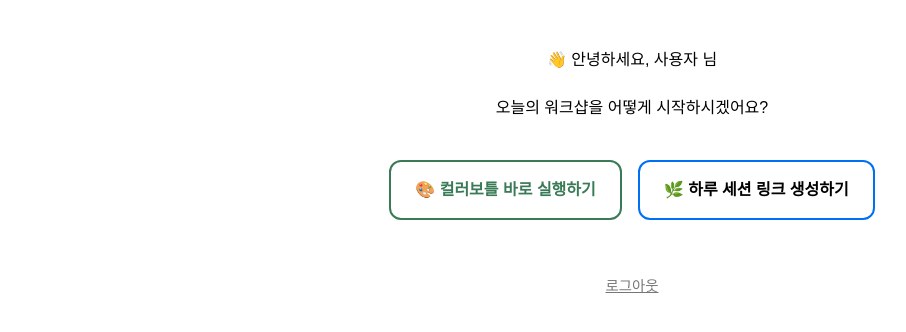
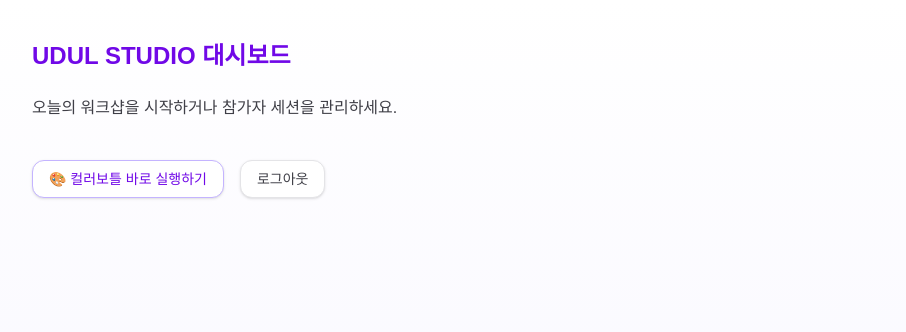
Before and after one commit to Erica-jihyeon/color-bottle-app, a Next.js app: page /dashboard in a window 1280 px wide. Shown: the top 332 px of the page, without its empty margins (8-914 px from the left). Built offline with nearby package versions, Linux system fonts and the light colour scheme; no server answers.

Commit message:
subscription-1

```diff
--- /dev/null
+++ b/app/admin/subscriptions/page.tsx
@@ -0,0 +1,85 @@
+"use client";
+
+import { useEffect, useState } from "react";
+import { collection, getDocs, updateDoc, doc } from "firebase/firestore";
+import { db } from "@/lib/firebase";
+
+type Subscription = {
+  email: string;
+  status: string;
+  expiresAt: string;
+  plan: string;
+};
+
+export default function AdminSubscriptionsPage() {
+  const [subs, setSubs] = useState<Subscription[]>([]);
+
+  const fetchSubscriptions = async () => {
+    const snapshot = await getDocs(collection(db, "subscriptions"));
+    const data = snapshot.docs.map((d) => ({
+      email: d.id,
+      ...d.data(),
+    })) as Subscription[];
+    setSubs(data);
+  };
+
+  const handleApprove = async (email: string) => {
+    const ref = doc(db, "subscriptions", email);
+    await updateDoc(ref, {
+      status: "active",
+      expiresAt: new Date(Date.now() + 30 * 24 * 60 * 60 * 1000).toISOString(), // +30일
+    });
+    alert(`${email} 님의 구독이 30일간 활성화되었습니다.`);
+    fetchSubscriptions();
+  };
+
+  useEffect(() => {
+    fetchSubscriptions();
+  }, []);
+
+  return (
+    <div className="min-h-screen bg-white p-10">
+      <h1 className="text-2xl font-bold mb-6 text-violet-700">구독 관리 대시보드</h1>
+
+      <table className="w-full border-collapse">
+        <thead>
+          <tr className="bg-violet-100 text-left">
+            <th className="p-3">이메일</th>
+            <th className="p-3">상태</th>
+            <th className="p-3">만료일</th>
+            <th className="p-3">플랜</th>
+            <th className="p-3">관리</th>
+          </tr>
+        </thead>
+        <tbody>
+          {subs.map((s) => (
+            <tr key={s.email} className="border-b">
+              <td className="p-3">{s.email}</td>
+              <td className="p-3">
+                {s.status === "pending" ? (
+                  <span className="text-yellow-600 font-semibold">대기중</span>
+                ) : s.status === "expired" ? (
+                  <span className="text-red-600 font-semibold">만료</span>
+                ) : (
+                  <span className="text-green-600 font-semibold">활성</span>
+                )}
+              </td>
+              <td className="p-3">{s.expiresAt?.split("T")[0]}</td>
+              <td className="p-3">{s.plan}</td>
+              <td className="p-3">
+                {s.status === "pending" && (
+                  <button
+                    onClick={() => handleApprove(s.email)}
+                    className="rounded-md bg-green-600 px-3 py-1 text-white text-sm hover:bg-green-700"
+                  >
+                    승인하기
+                  </button>
+                )}
+              </td>
+            </tr>
+          ))}
+        </tbody>
+      </table>
+    </div>
+  );
+}
--- a/components/Dashboard.tsx
+++ b/components/Dashboard.tsx
@@ -1,109 +1,42 @@
 "use client";
 
-import { useState } from "react";
-import Link from "next/link";
+import useSubscriptionWatcher from "@/hooks/useSubscriptionWatcher";
+import SubscriptionBannerOrModal from "@/components/SubscriptionBannerOrModal";
 
-export default function Dashboard({ user }: { user: any }) {
-  const [sessionLink, setSessionLink] = useState<string | null>(null);
-  const [loading, setLoading] = useState(false);
-
-  const createSession = async () => {
-    try {
-      setLoading(true);
-      const res = await fetch("/api/create-session", { method: "POST" });
-      const data = await res.json();
-      setSessionLink(`${window.location.origin}/session/${data.id}`);
-    } catch (err) {
-      console.error("세션 생성 실패:", err);
-      alert("세션을 생성하는 중 문제가 발생했습니다.");
-    } finally {
-      setLoading(false);
-    }
-  };
+export default function DashboardPage() {
+  const { status, daysLeft, markAsPending } = useSubscriptionWatcher();
 
   return (
-    <div
-      style={{
-        padding: "3rem",
-        textAlign: "center",
-        display: "flex",
-        flexDirection: "column",
-        alignItems: "center",
-        gap: "1.5rem",
-        minHeight: "100vh",
-      }}
-    >
-      <h1>👋 안녕하세요, {user?.name ?? "사용자"} 님</h1>
-      <p>오늘의 워크샵을 어떻게 시작하시겠어요?</p>
+    <div className="relative min-h-screen bg-gradient-to-b from-white to-violet-50">
+      <SubscriptionBannerOrModal
+        status={status}
+        daysLeft={daysLeft}
+        markAsPending={markAsPending}
+      />
 
-      {/* 선택 버튼 두 가지 */}
-      <div style={{ display: "flex", gap: "1rem", marginTop: "1rem" }}>
-        <Link
-          href="/workshop"
-          style={{
-            padding: "1rem 1.5rem",
-            border: "2px solid #3b7a57",
-            borderRadius: "12px",
-            textDecoration: "none",
-            color: "#3b7a57",
-            fontWeight: 600,
-          }}
-        >
-          🎨 컬러보틀 바로 실행하기
-        </Link>
+      <main className="p-10">
+        <h1 className="text-2xl font-bold text-violet-700 mb-6">
+          UDUL STUDIO 대시보드
+        </h1>
+        <p className="text-zinc-700 mb-10">
+          오늘의 워크샵을 시작하거나 참가자 세션을 관리하세요.
+        </p>
 
-        <button
-          onClick={createSession}
-          disabled={loading}
-          style={{
-            padding: "1rem 1.5rem",
-            border: "2px solid #0070f3",
-            borderRadius: "12px",
-            background: "white",
-            cursor: "pointer",
-            fontWeight: 600,
-          }}
-        >
-          {loading ? "생성 중..." : "🌿 하루 세션 링크 생성하기"}
-        </button>
-      </div>
-
-      {/* 세션 링크가 생성되면 표시 */}
-      {sessionLink && (
-        <div
-          style={{
-            marginTop: "2rem",
-            padding: "1rem",
-            border: "1px dashed #888",
-            borderRadius: "10px",
-            background: "#f9f9f9",
-            width: "fit-content",
-          }}
-        >
-          <p>📎 참가자용 링크:</p>
+        <div className="flex gap-4">
           <a
-            href={sessionLink}
-            target="_blank"
-            rel="noopener noreferrer"
-            style={{ color: "#0070f3" }}
+            href="/workshop"
+            className="rounded-xl border border-violet-300 bg-white px-4 py-2 text-sm text-violet-700 shadow-sm hover:bg-violet-50"
           >
-            {sessionLink}
+            🎨 컬러보틀 바로 실행하기
+          </a>
+          <a
+            href="/api/auth/signout"
+            className="rounded-xl border border-zinc-200 bg-white px-4 py-2 text-sm text-zinc-700 shadow-sm hover:bg-zinc-50"
+          >
+            로그아웃
           </a>
         </div>
-      )}
-
-      {/* 로그아웃 */}
-      <a
-        href="/api/auth/signout"
-        style={{
-          marginTop: "2rem",
-          fontSize: "0.9rem",
-          color: "#777",
-          textDecoration: "underline",
-        }}
-      >
-        로그아웃
-      </a>
+      </main>
     </div>
   );
 }
```
